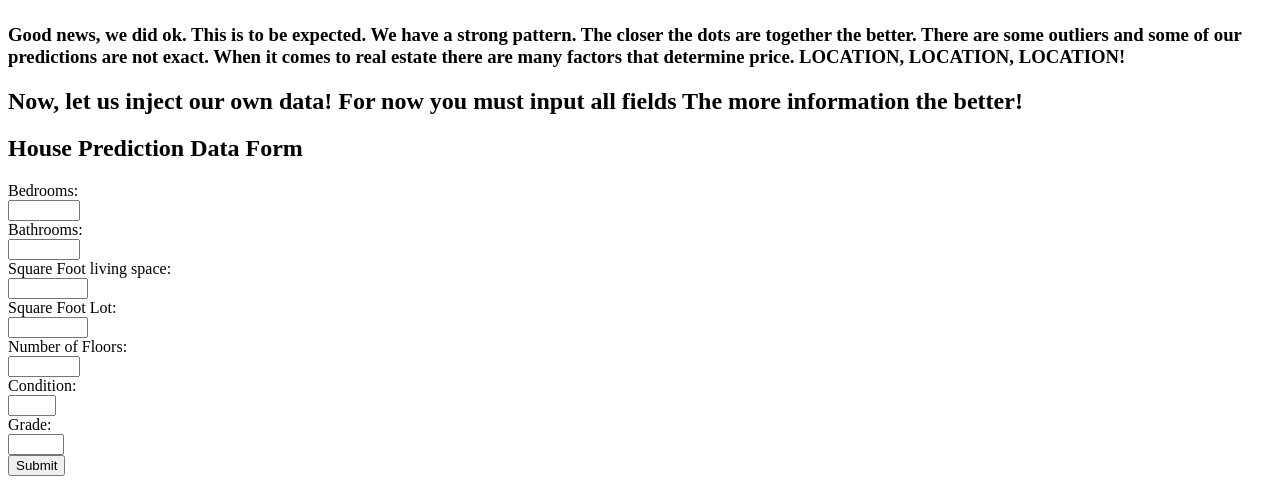
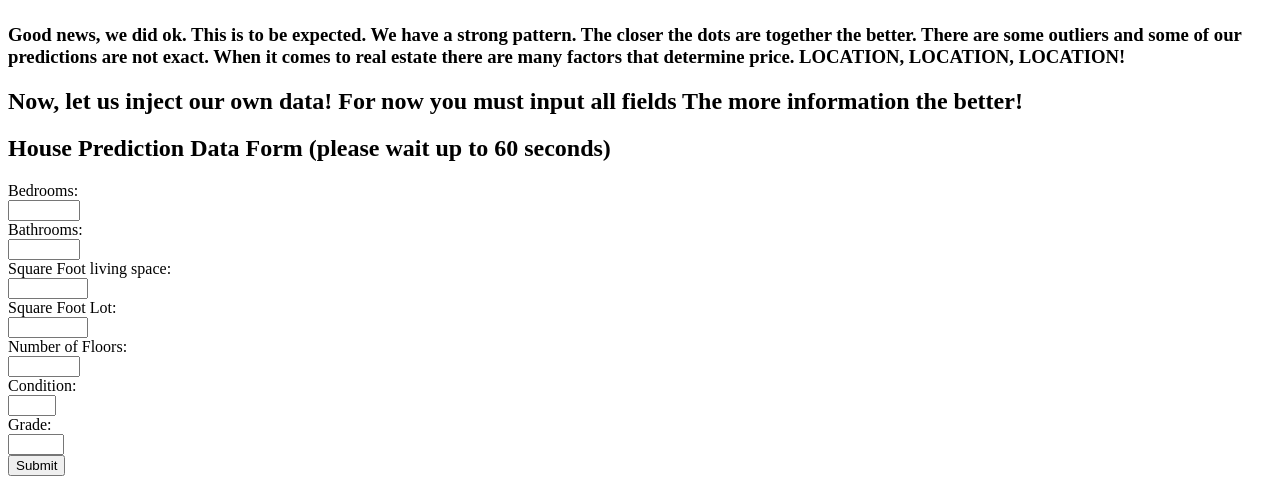
Before and after one commit to JaviRoberto/Flask_intro, a Flask app: page / in a window 1280 px wide. Shown: the part 5273-5757 px from the top of the page. Run offline with Flask 2, Linux system fonts and the light colour scheme.

Commit message:
add time disclaimer

```diff
--- a/main/templates/index.html
+++ b/main/templates/index.html
@@ -49,7 +49,7 @@
 
     <h2> Now, let us inject our own data! For now you must input all fields The more information the better!  </h2>
 
-        <h2>House Prediction Data Form</h2>
+        <h2>House Prediction Data Form (please wait up to 60 seconds)</h2>
 <form action="/prediction" method="post">
     <label for="bedrooms">Bedrooms:</label><br>
     <input type="number" id="bedrooms" name="bedrooms" min="1" step="0.5" max="20" required><br>
```
